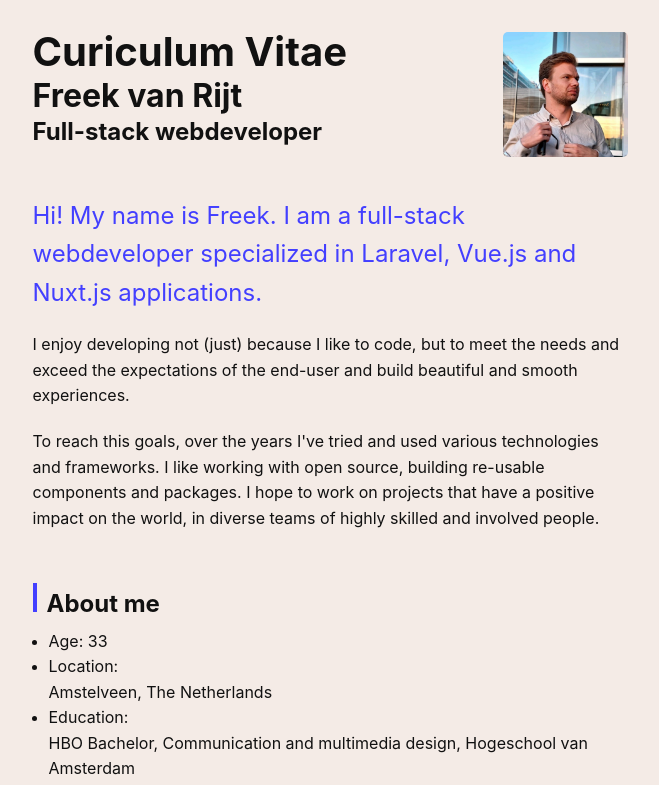
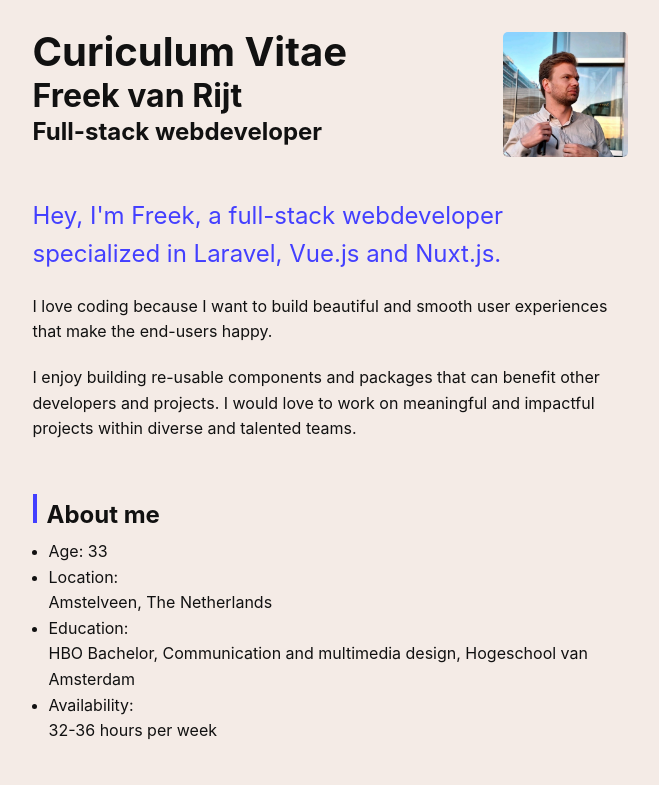
Before and after one commit to FreekVR/freekvanrijt.nl, a Vue app: page / in a window 1280 px wide. Shown: the top 785 px of the page, without its empty margins (310-969 px from the left). Built offline with nearby package versions, Linux system fonts and the light colour scheme.

Commit message:
Update TheCV.vue

```diff
--- a/src/components/TheCV.vue
+++ b/src/components/TheCV.vue
@@ -11,16 +11,15 @@
 
         <section>
             <p class="lead">
-                Hi! My name is Freek. I am a full-stack webdeveloper specialized in Laravel, Vue.js and Nuxt.js applications.
+                Hey, I'm Freek, a full-stack webdeveloper specialized in Laravel, Vue.js and Nuxt.js.
             </p>
 
             <p>
-                I enjoy developing not (just) because I like to code, but to meet the needs and exceed the expectations of the end-user and build beautiful and smooth experiences.
+                I love coding because I want to build beautiful and smooth user experiences that make the end-users happy.
             </p>
 
             <p>
-                To reach this goals, over the years I've tried and used various technologies and frameworks. I like working with open source, building re-usable components and packages.
-                I hope to work on projects that have a positive impact on the world, in diverse teams of highly skilled and involved people.
+                I enjoy building re-usable components and packages that can benefit other developers and projects. I would love to work on meaningful and impactful projects within diverse and talented teams.
             </p>
         </section>
 
```
